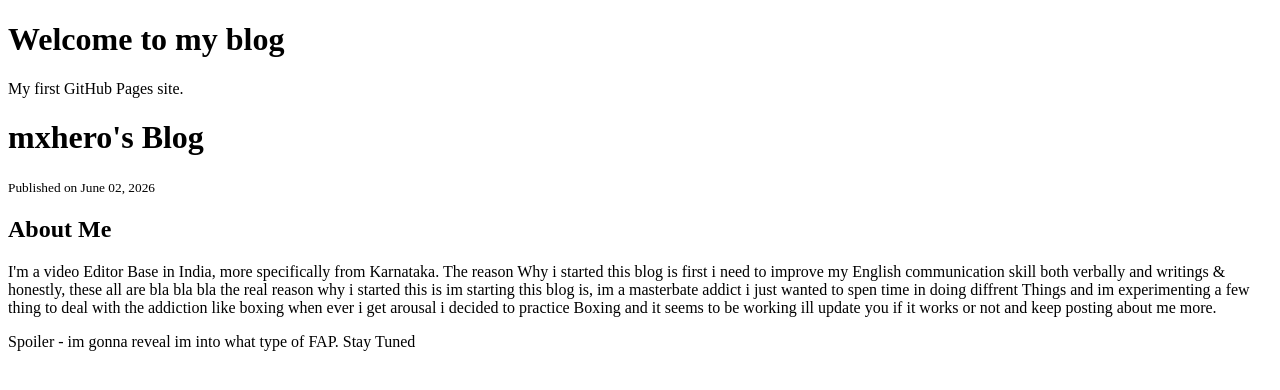
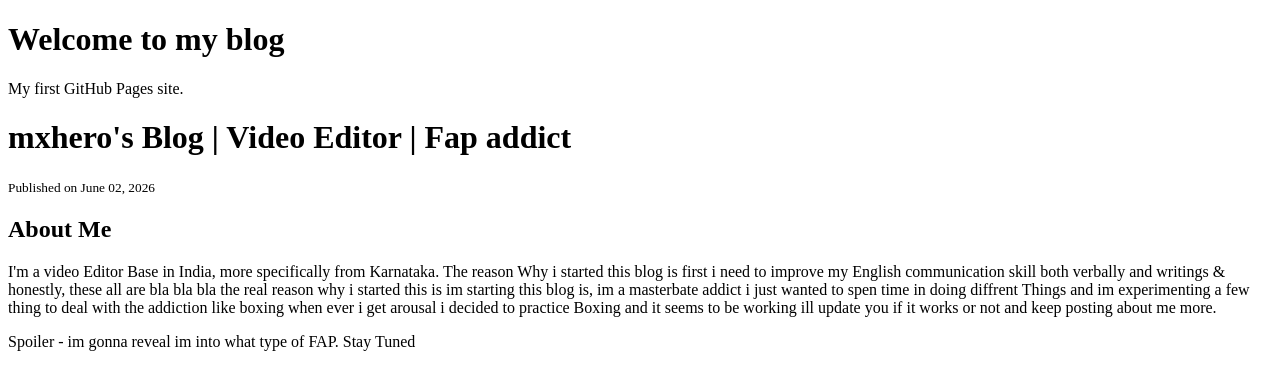
Before and after one commit to mxhero26/mxhero26.github.io, a plain HTML site: page index.html in a window 1280 px wide. Drawn offline with Linux system fonts and the light colour scheme.

Commit message:
Update index.html

```diff
--- a/index.html
+++ b/index.html
@@ -8,7 +8,7 @@
     <p>My first GitHub Pages site.</p>
 </body>
 </html>
-<h1>mxhero's Blog</h1>
+<h1>mxhero's Blog | Video Editor | Fap addict</h1>
 <small>Published on June 02, 2026</small>
 
 <h2>About Me</h2>
@@ -17,4 +17,5 @@ i need to improve my English communication skill both verbally and writings & ho
 reason why i started this is im starting this blog is, im a masterbate addict i just wanted to spen time in doing diffrent
 Things and im experimenting a few thing to deal with the addiction like boxing when ever i get arousal i decided to practice
 Boxing and it seems to be working ill update you if it works or not and keep posting about me more.</p>
-    </p>Spoiler - im gonna reveal im into what type of FAP. Stay Tuned</p>
+
+</p>Spoiler - im gonna reveal im into what type of FAP. Stay Tuned</p>
```
